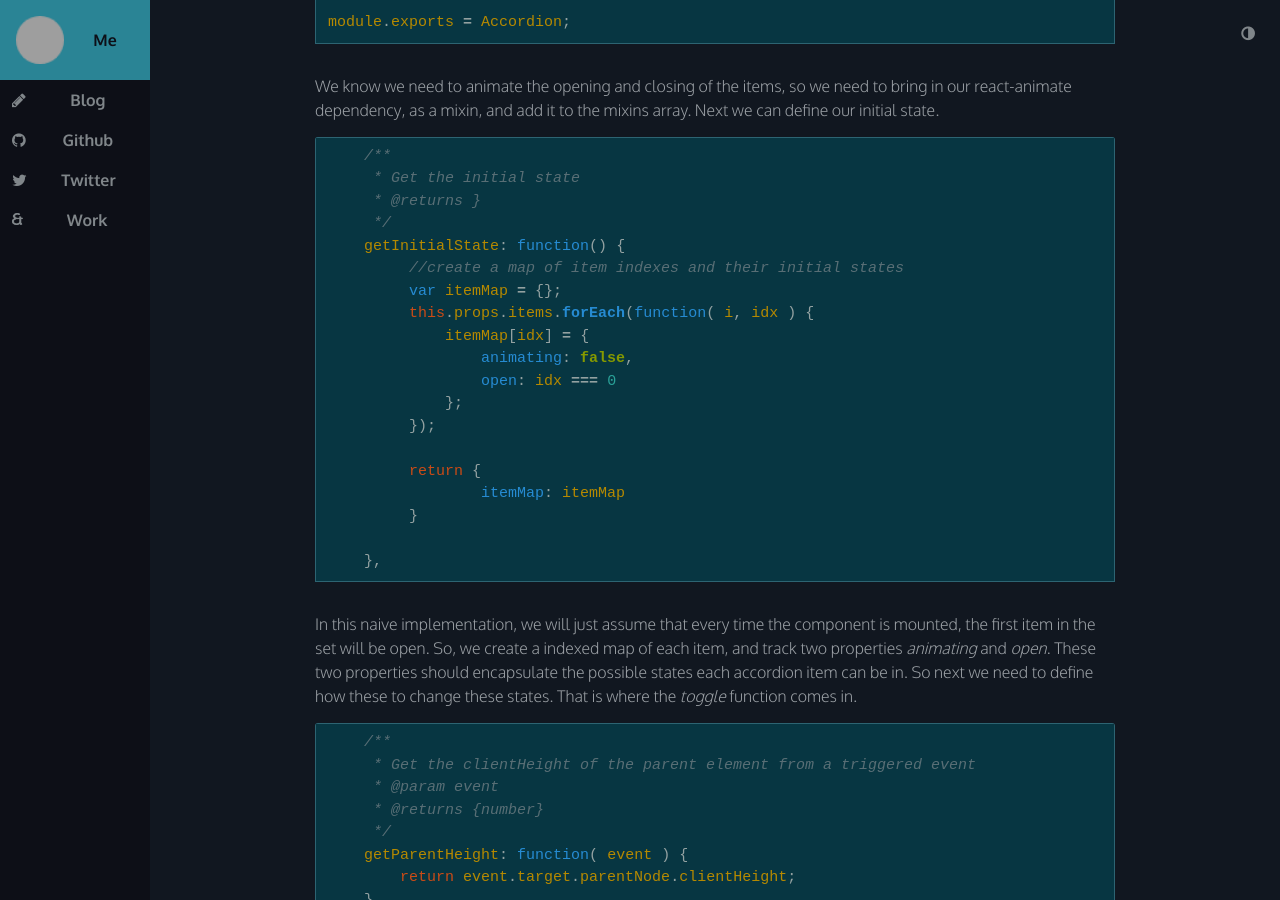
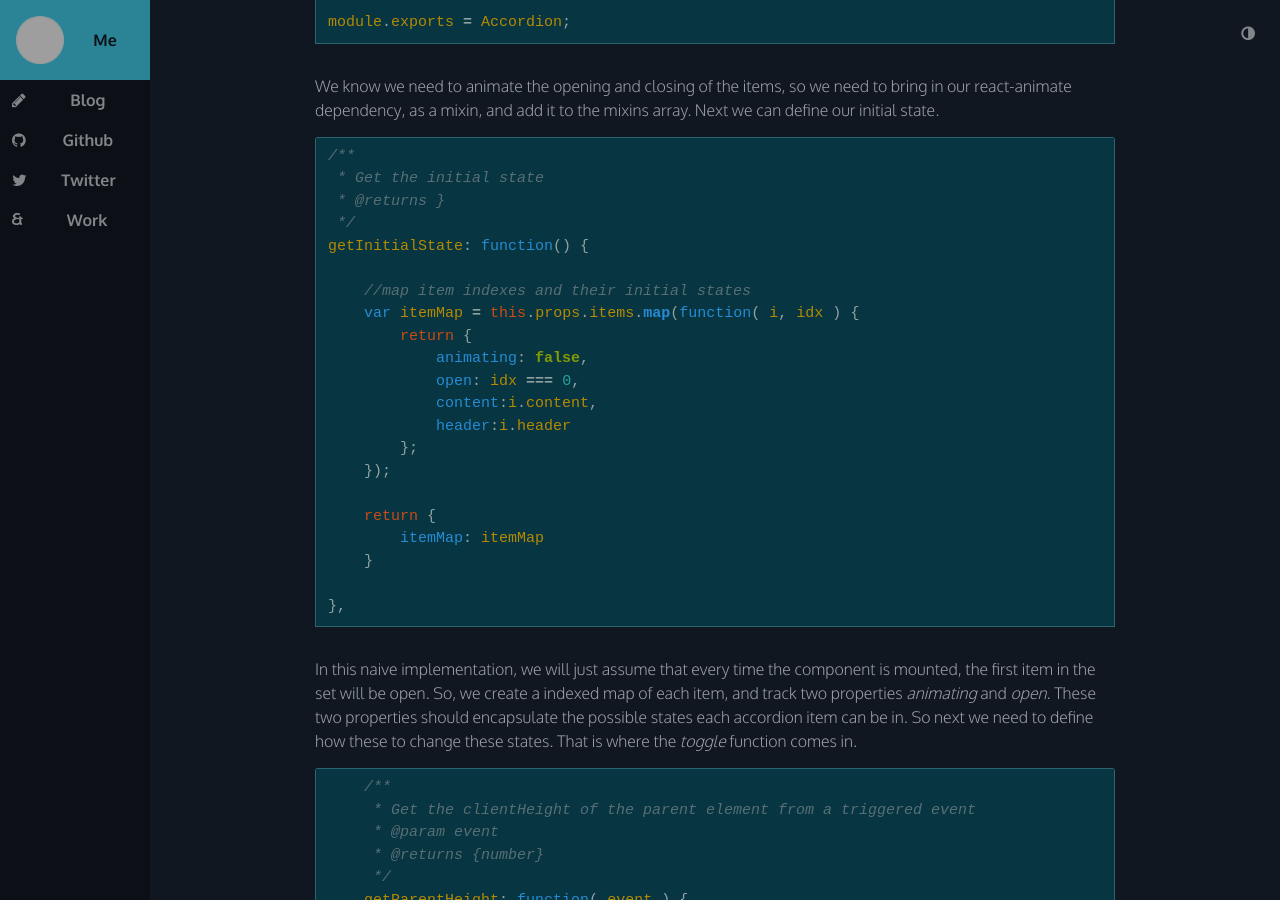
Before and after one commit to bringking/bringking.github.io, a Jekyll site: the page built from _posts/2015-02-12-accordion-component-react.markdown, in a window 1280 px wide and 900 px high, scrolled down 1478 px. Built offline with Jekyll 4.4.1, drawn with Linux system fonts in a browser that asks for light colours; nearby versions of some CDN libraries; comment, search, counter and statistics services are not loaded; grey boxes are pictures that could not be loaded.

Commit message:
fix silly map mistake

```diff
--- a/_posts/2015-02-12-accordion-component-react.markdown
+++ b/_posts/2015-02-12-accordion-component-react.markdown
@@ -66,25 +66,27 @@ We know we need to animate the opening and closing of the items, so we need to b
 a mixin, and add it to the mixins array. Next we can define our initial state.
 
 {% highlight javascript %}
-    /**
-     * Get the initial state
-     * @returns {{itemMap: {}}}
-     */
-    getInitialState: function() {
-         //create a map of item indexes and their initial states
-         var itemMap = {};
-         this.props.items.forEach(function( i, idx ) {
-             itemMap[idx] = {
-                 animating: false,
-                 open: idx === 0
-             };
-         });
+/**
+ * Get the initial state
+ * @returns {{itemMap: {}}}
+ */
+getInitialState: function() {
 
-         return {
-                 itemMap: itemMap
-         }
+    //map item indexes and their initial states
+    var itemMap = this.props.items.map(function( i, idx ) {
+        return {
+            animating: false,
+            open: idx === 0,
+            content:i.content,
+            header:i.header
+        };
+    });
 
-    },
+    return {
+        itemMap: itemMap
+    }
+
+},
 {% endhighlight %}
 
 In this naive implementation, we will just assume that every time the component is mounted, the first item in the set
```
